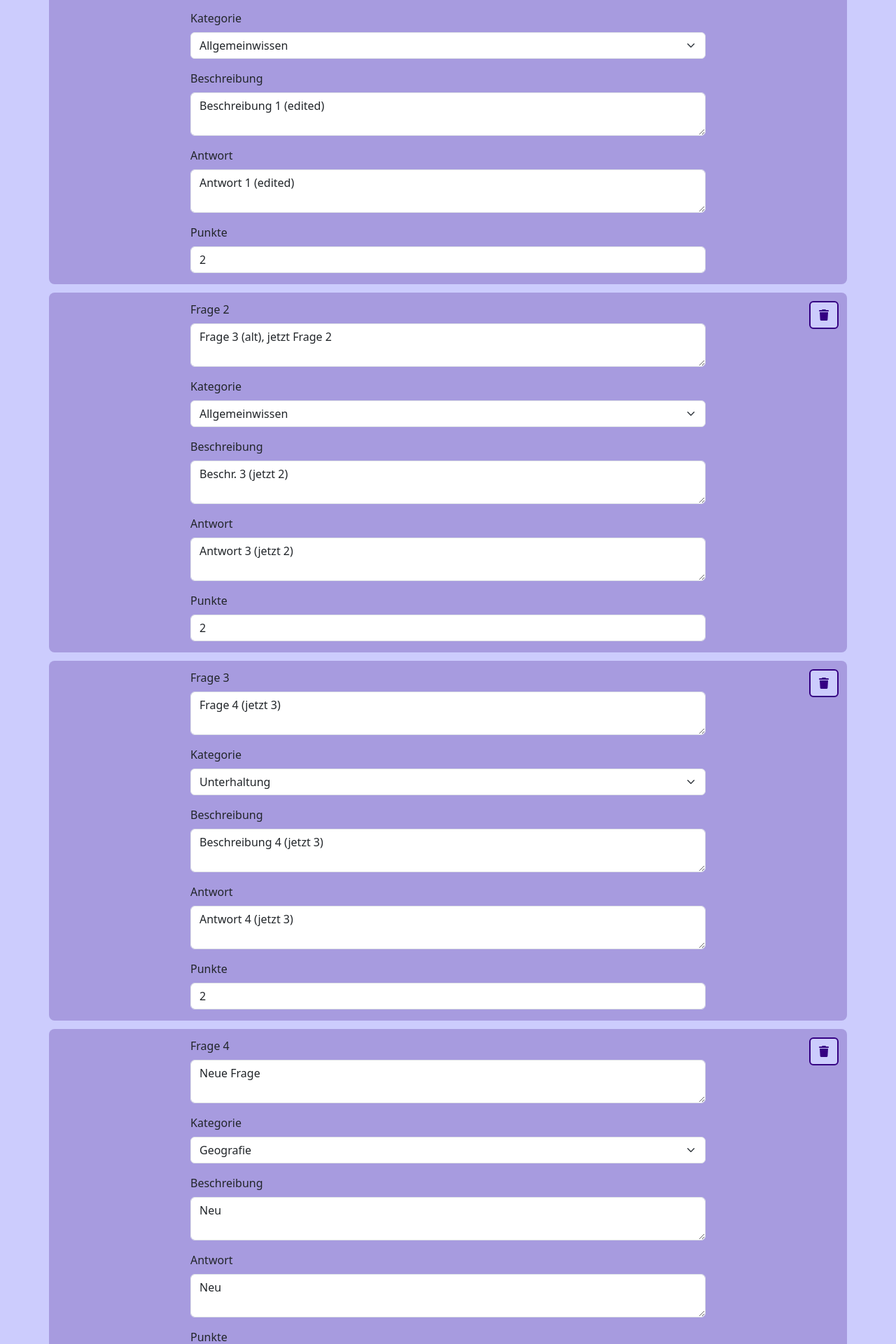
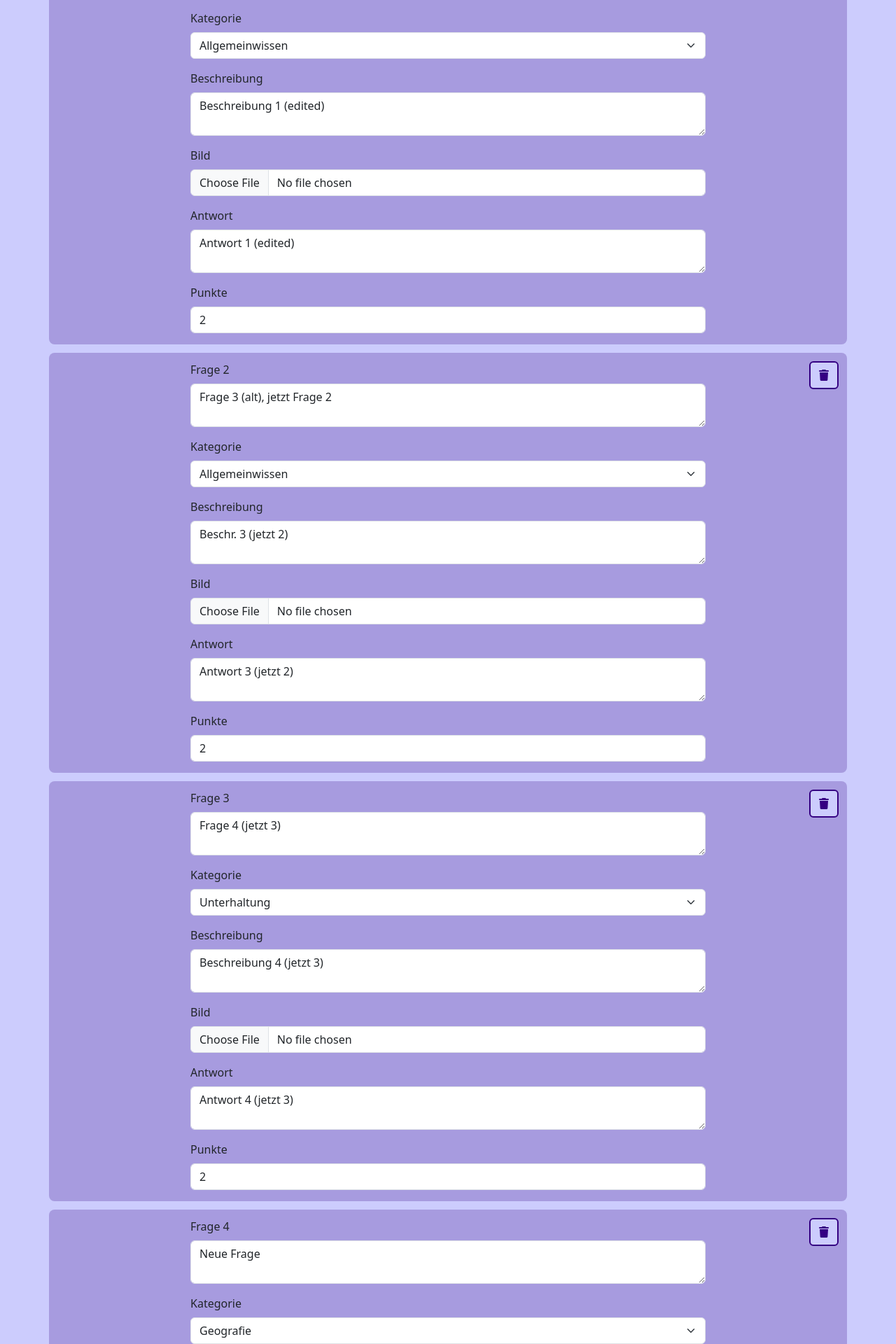
Before and after one commit to sebastianseidel24/QuizMeister, a Flask app: page /editquiz/1 in a window 1280 px wide. Shown: the part 416-2336 px from the top of the page at 70% size. Run offline with Flask 3, Linux system fonts and the light colour scheme; data comes from the database, SQL or seed files in the repository; some libraries are stand-ins or nearby versions.

Commit message:
FE: Update image

```diff
--- a/templates/editquiz.html
+++ b/templates/editquiz.html
@@ -35,28 +35,31 @@
                         <div class="col-8">
 
                             <div class="mb-3">
-                            <label for="inputQuestion" name="inputQuestion" class="form-label">Frage {{ question[1] }}</label>
+                                <label for="inputQuestion" name="inputQuestion" class="form-label">Frage {{ question[1]
+                                    }}</label>
                                 <textarea class="form-control" type="text" rows="2"
-                                name="questions[{{ question[1]-1 }}][question]" required>{{  question[2] }}</textarea>
+                                    name="questions[{{ question[1]-1 }}][question]"
+                                    required>{{  question[2] }}</textarea>
                             </div>
 
                             <div class="mb-3">
                                 <label for="inputCategory" class="form-label">Kategorie</label>
                                 <select class="form-select" name="questions[{{ question[1]-1 }}][category]" required>
-                                <option {{ "selected" if question[3]== "Allgemeinwissen" }}>Allgemeinwissen</option>
-                                <option {{ "selected" if question[3]== "Geschichte" }}>Geschichte</option>
-                                <option {{ "selected" if question[3]== "Geografie" }}>Geografie</option>
-                                <option {{ "selected" if question[3]== "Kunst" }}>Kunst</option>
-                                <option {{ "selected" if question[3]== "Literatur" }}>Literatur</option>
-                                <option {{ "selected" if question[3]== "Musik" }}>Musik</option>
-                                <option {{ "selected" if question[3]== "Naturwissenschaften" }}>Naturwissenschaften</option>
-                                <option {{ "selected" if question[3]== "Politik" }}>Politik</option>
-                                <option {{ "selected" if question[3]== "Sport" }}>Sport</option>
-                                <option {{ "selected" if question[3]== "Technik" }}>Technik</option>
-                                <option {{ "selected" if question[3]== "Tiere" }}>Tiere</option>
-                                <option {{ "selected" if question[3]== "Unterhaltung" }}>Unterhaltung</option>
-                                <option {{ "selected" if question[3]== "Weltkulturen" }}>Weltkulturen</option>
-                                <option {{ "selected" if question[3]== "Wirtschaft" }}>Wirtschaft</option>
+                                    <option {{ "selected" if question[3]=="Allgemeinwissen" }}>Allgemeinwissen</option>
+                                    <option {{ "selected" if question[3]=="Geschichte" }}>Geschichte</option>
+                                    <option {{ "selected" if question[3]=="Geografie" }}>Geografie</option>
+                                    <option {{ "selected" if question[3]=="Kunst" }}>Kunst</option>
+                                    <option {{ "selected" if question[3]=="Literatur" }}>Literatur</option>
+                                    <option {{ "selected" if question[3]=="Musik" }}>Musik</option>
+                                    <option {{ "selected" if question[3]=="Naturwissenschaften" }}>Naturwissenschaften
+                                    </option>
+                                    <option {{ "selected" if question[3]=="Politik" }}>Politik</option>
+                                    <option {{ "selected" if question[3]=="Sport" }}>Sport</option>
+                                    <option {{ "selected" if question[3]=="Technik" }}>Technik</option>
+                                    <option {{ "selected" if question[3]=="Tiere" }}>Tiere</option>
+                                    <option {{ "selected" if question[3]=="Unterhaltung" }}>Unterhaltung</option>
+                                    <option {{ "selected" if question[3]=="Weltkulturen" }}>Weltkulturen</option>
+                                    <option {{ "selected" if question[3]=="Wirtschaft" }}>Wirtschaft</option>
                                 </select>
                             </div>
 
@@ -66,12 +69,22 @@
                                     name="questions[{{ question[1]-1 }}][description]">{{ question[4] }}</textarea>
                             </div>
 
-                        <!-- Hier fehlt noch das Bearbeiten des Files: Default Value scheint bei type:file nicht möglich -> Evtl. Bild anzeigen und weiteren Button hinzufügen um es zu ändern
+                            {% if question[5] != None %}
+                            <div class="mb-3" id="image-{{ question[1]-1 }}">
+                                <label class="form-label">Bild</label><br>
+                                <img class="img-fluid" style="max-width: 60%;"
+                                    src="../static/FileUploads/{{ question[5] }}"></img></p>
+                                <button class="btn btn-primary" type="button"
+                                    onclick="deleteImage('{{ question[1]-1 }}')"><i class="fa-solid fa-trash"></i> Bild
+                                    löschen oder ändern</button>
+                            </div>
+                            {% else %}
                             <div class="mb-3">
                                 <label for="inputImage" class="form-label">Bild</label>
                                 <input class="form-control" type="file"
                                     name="questions[{{ question[1]-1 }}][image]"></input>
-                        </div> -->
+                            </div>
+                            {% endif %}
 
                             <div class="mb-3">
                                 <label for="inputAnswer" class="form-label">Antwort</label>
@@ -88,7 +101,8 @@
 
                         </div>
                         <div class="col-2 text-end">
-                        <button class="btn btn-primary" type="button" onclick="deleteQuestion('{{ question[1]-1 }}')"><i
+                            <button class="btn btn-primary" type="button"
+                                onclick="deleteQuestion('{{ question[1]-1 }}')"><i
                                     class="fa-solid fa-trash"></i></button>
                         </div>
                     </div>
@@ -163,6 +177,12 @@
                         </div>
 
                         <div class="mb-3">
+                            <label for="inputImage" class="form-label">Bild</label>
+                            <input class="form-control" type="file"
+                                name="questions[${questionIndex}][image]"></input>
+                        </div>
+
+                        <div class="mb-3">
                             <label for="inputAnswer" class="form-label">Antwort</label>
                             <textarea class="form-control" type="text" rows="2" name="questions[${questionIndex}][answer]"
                                 required></textarea>
@@ -223,6 +243,21 @@
             questionIndex = questionDivs.length;
             updateQuestionCounter();
         }
+
+        function deleteImage(qid) {
+            var question_id = Number(qid);
+
+            const image_to_delete = document.getElementById(`image-${question_id}`);
+            if (image_to_delete) {
+                image_to_delete.innerHTML = `
+                <div class="mb-3">
+                    <label for="inputImage" class="form-label">Bild</label>
+                    <input class="form-control" type="file"
+                        name="questions[${question_id}][image]"></input>
+                </div>
+                `
+            }
+        }
     </script>
 
     <script src="https://cdn.jsdelivr.net/npm/bootstrap@5.3.3/dist/js/bootstrap.bundle.min.js"
```
Lines whose indentation alone changed are shown as unchanged.
